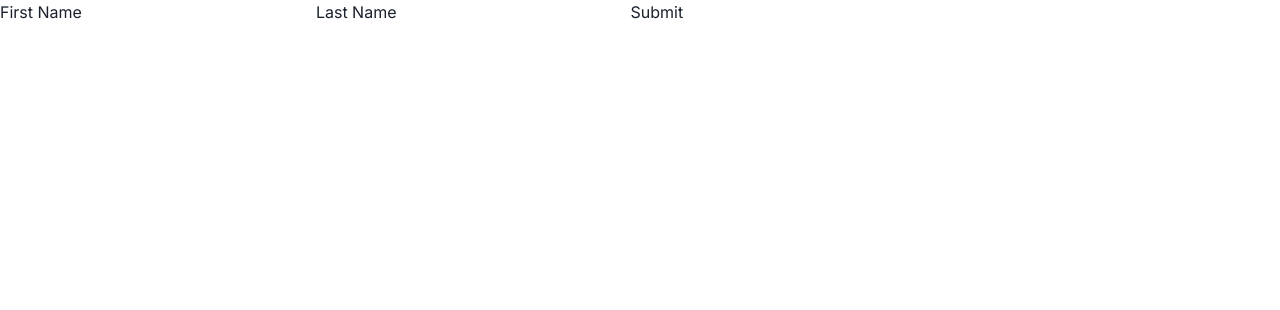
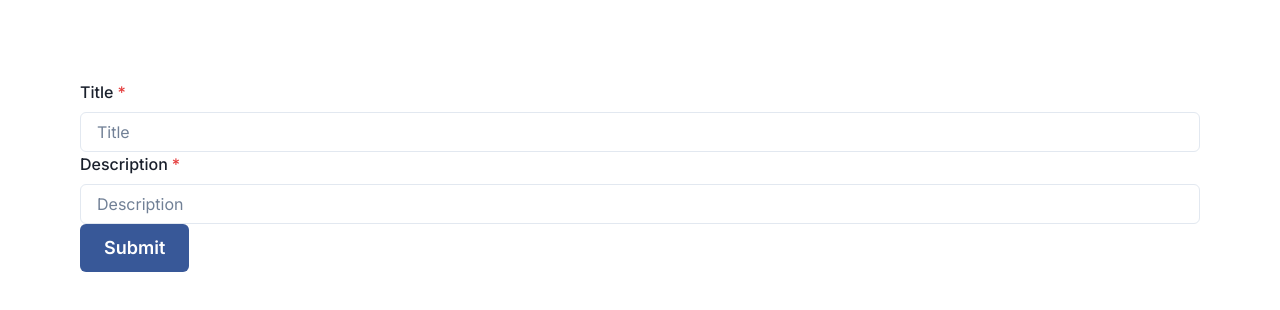
Before and after one commit to Coffee58511867/todo-app-nextjs, a Next.js app: page /todo in a window 1280 px wide. Shown: the top 310 px of the page. Built offline with nearby package versions, Linux system fonts and the light colour scheme.

Commit message:
Initial commit

```diff
--- /dev/null
+++ b/app/Validators/FormValidator.ts
@@ -0,0 +1,59 @@
+export const uploadError = {
+    firstName: {
+      required: "First name is required",
+      minLength: 3,
+      pattern: {
+        value: /^[a-zA-Z\u00C0-\u017F]+(?:\s[a-zA-Z\u00C0-\u017F]+)*$/,
+        message: "Invalid character!!",
+      },
+    },
+    lastName: {
+      required: "Last name is required",
+      minLength: 3,
+      pattern: {
+        value: /^[a-zA-Z\u00C0-\u017F]+(?:\s[a-zA-Z\u00C0-\u017F]+)*$/,
+        message: "Invalid character!!",
+      },
+    },
+    phoneNumber: {
+        required: "Phone number is required",
+        maxLength: 8,
+        minLength: 8,
+      },
+      emailAddress: {
+        required: "Email address is required",
+        pattern: {
+          value: /^[A-Z0-9._%+-]+@[A-Z0-9.-]+\.[A-Z]{2,}$/i,
+          message: "Invalid email address",
+        },
+      },
+      password: {
+        required: "Password is required",
+        pattern : {
+            value:  /^(?=.*[a-z])(?=.*[A-Z])(?=.*\d)(?=.*[#$@!%&*?])[A-Za-z\d#$@!%&*?]{8,30}$/,
+            message: "Minimum eight characters, at least one letter, one number and one special character"
+        }
+      },
+      loginpassword: {
+        required: "Password is required",
+      },
+      username : {
+        required: "Username is required",
+      },
+      title: {
+        required: "Title is required",
+      },
+      body : {
+        required: "Body is required",
+      },
+  };
+
+
+//  { message for Password regex = Min 1 uppercase letter.
+//   Min 1 lowercase letter.
+//   Min 1 special character.
+//   Min 1 number.
+//   Min 8 characters.
+//   Max 30 characters.
+
+// }
--- a/app/todo/page.tsx
+++ b/app/todo/page.tsx
@@ -1,51 +1,35 @@
-export default function PageWithJSbasedForm() {
-    // Handles the submit event on form submit.
-    const handleSubmit = async (event: any) => {
-      // Stop the form from submitting and refreshing the page.
-      event.preventDefault()
+"use client";
 
-      // Get data from the form.
-      const data = {
-        first: event.target.first.value,
-        last: event.target.last.value,
-      }
+import { FormControl, FormLabel, Input, SimpleGrid , Button} from "@chakra-ui/react";
+import { useForm } from "react-hook-form";
+import ITodo from "../models/todo.type";
+import { uploadError } from "../Validators/FormValidator";
 
-      // Send the data to the server in JSON format.
-      const JSONdata = JSON.stringify(data)
 
-      // API endpoint where we send form data.
-      const endpoint = '/api/form'
 
-      // Form the request for sending data to the server.
-      const options = {
-        // The method is POST because we are sending data.
-        method: 'POST',
-        // Tell the server we're sending JSON.
-        headers: {
-          'Content-Type': 'application/json',
-        },
-        // Body of the request is the JSON data we created above.
-        body: JSONdata,
-      }
+export default function AddItem() {
+    const {
+        register,
+        handleSubmit,
+        formState: { errors, isSubmitting },
+      } = useForm<ITodo>();
 
-      // Send the form data to our forms API on Vercel and get a response.
-      const response = await fetch(endpoint, options)
-
-      // Get the response data from server as JSON.
-      // If server returns the name submitted, that means the form works.
-      const result = await response.json()
-      alert(`Is this your full name: ${result.data}`)
+    const onSubmit = async (data: ITodo) => {
+        console.log(data);
     }
-    return (
-      // We pass the event to the handleSubmit() function on submit.
-      <form onSubmit={handleSubmit}>
-        <label htmlFor="first">First Name</label>
-        <input type="text" id="first" name="first" required />
-
-        <label htmlFor="last">Last Name</label>
-        <input type="text" id="last" name="last" required />
-
-        <button type="submit">Submit</button>
+  return (
+    <SimpleGrid p={20}>
+      <form onSubmit={handleSubmit(onSubmit)} noValidate>
+        <FormControl isRequired>
+          <FormLabel>Title</FormLabel>
+          <Input placeholder="Title"    {...register("title", uploadError.title)}/>
+        </FormControl>
+        <FormControl isRequired>
+          <FormLabel>Description</FormLabel>
+          <Input placeholder="Description"   {...register("body", uploadError.body)} />
+        </FormControl>
+        <Button size='lg' colorScheme='facebook' type="submit">Submit</Button>
       </form>
-    )
-  }
+    </SimpleGrid>
+  );
+}
--- a/package.json
+++ b/package.json
@@ -23,6 +23,7 @@
     "next": "13.4.8",
     "react": "18.2.0",
     "react-dom": "18.2.0",
+    "react-hook-form": "^7.45.1",
     "typescript": "5.1.6"
   }
 }
```
Also changed, not shown: 1 other file (tests, documents, lock files or other folders).
